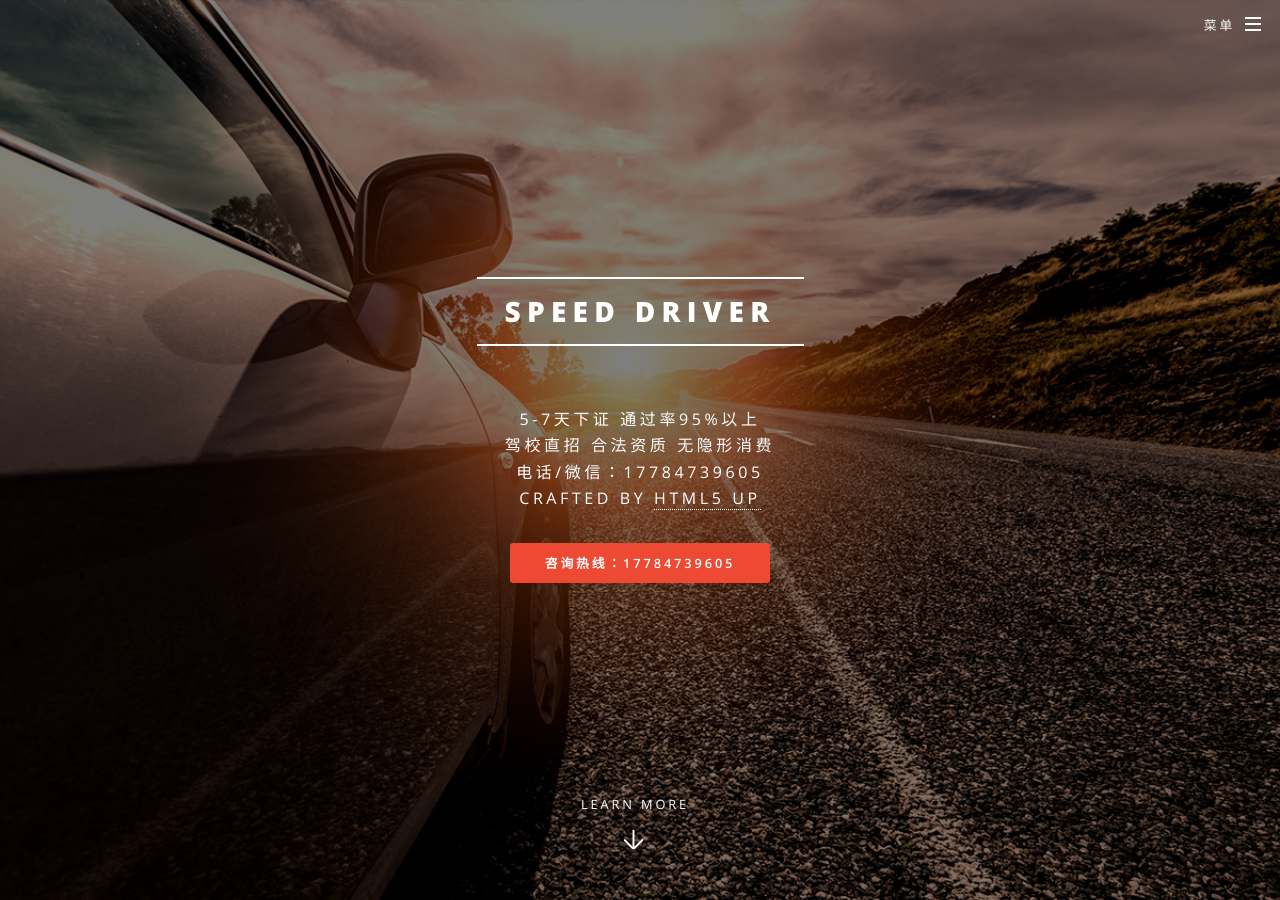
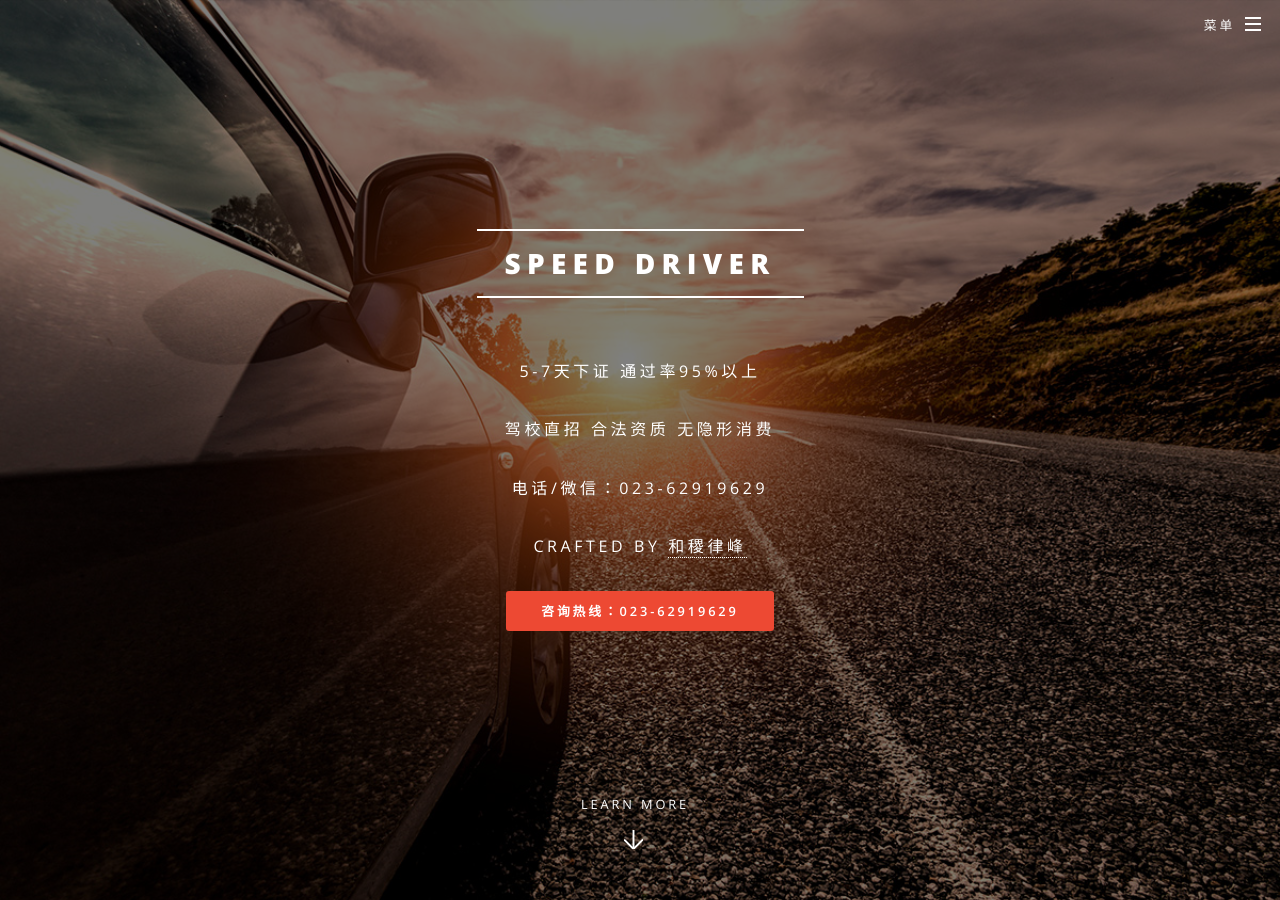
Before and after one commit to speed-driver/speed-driver.github.io, a Jekyll site: the page built from index.html, in a window 1280 px wide and 900 px high. Built offline with Jekyll 4.4.1, drawn with Linux system fonts in a browser that asks for light colours; some of the changed text lies outside the part shown.

Commit message:
update
update

```diff
--- a/_config.yml
+++ b/_config.yml
@@ -5,10 +5,13 @@
 title: SPEED DRIVER
 description: |
   5-7天下证  通过率95%以上
+
   驾校直招  合法资质  无隐形消费
-  电话/微信：17784739605
-  crafted by [HTML5 UP](http://html5up.net)
-owner: 博仁论道 # or company name
+
+  电话/微信：023-62919629
+
+  crafted by [和稷律峰](http://cqbrother.com)
+owner: 和稷律峰 # or company name
 first_published: 2018 # if migrating another site, the year of your first publish
 email: your-email@domain.com
 baseurl: "" # the subpath of your site, e.g. /blog
--- a/_includes/footer.html
+++ b/_includes/footer.html
@@ -21,7 +21,7 @@
     {% endif %}
     {{ thisyear }}
     {% if site.owner %}{{ site.owner }}{% else %}{{ site.title }}{% endif %}</li>
-    <li>Design: <a href="http://html5up.net" target="_blank">HTML5 UP</a></li>
-    <li>Built by: <a href="http://zhenglyu.com" target="_blank">Zheng Lyu</a></li>
+    <li>Design: <a href="http://zhenglyu.com" target="_blank">Zheng Lyu</a></li>
+    <li>Built by: <a href="http://cqbrother.com" target="_blank">和稷律峰</a></li>
   </ul>
 </footer>
--- a/index.html
+++ b/index.html
@@ -7,7 +7,7 @@ layout: landing
 							<h2>{{ site.title }}</h2>
 							<p>{{ site.description | markdownify }}</p>
 							<ul class="actions">
-								<li><a href="tel:17784739605" class="button special">咨询热线：17784739605</a></li>
+								<li><a href="tel:02362919629" class="button special">咨询热线：023-62919629</a></li>
 							</ul>
 						</div>
 						<a href="#one" class="more scrolly">Learn More</a>
```
